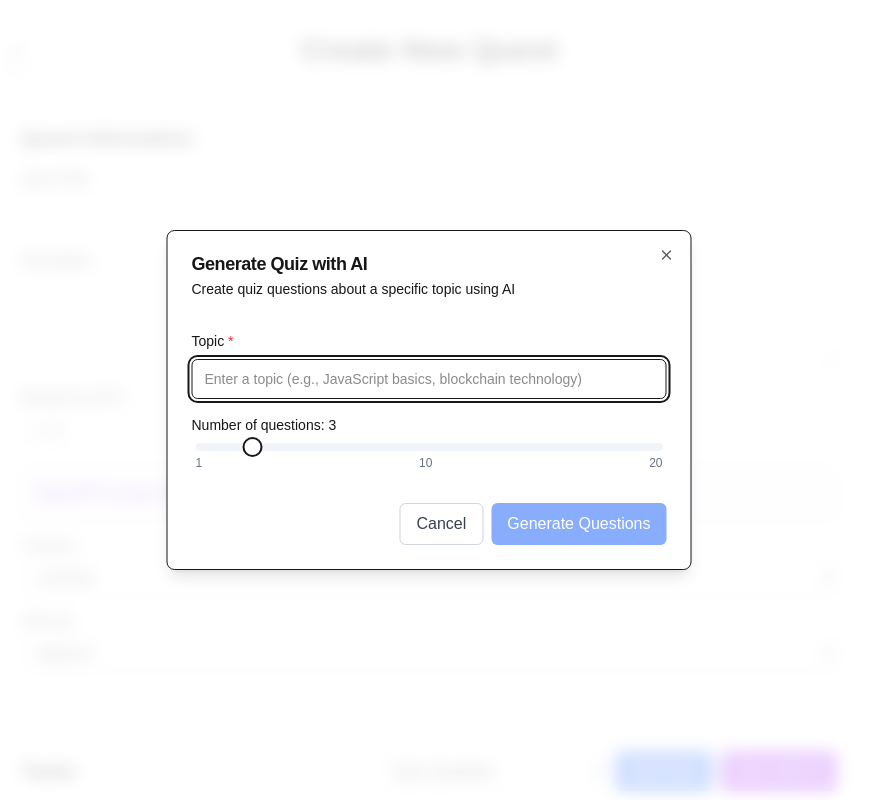
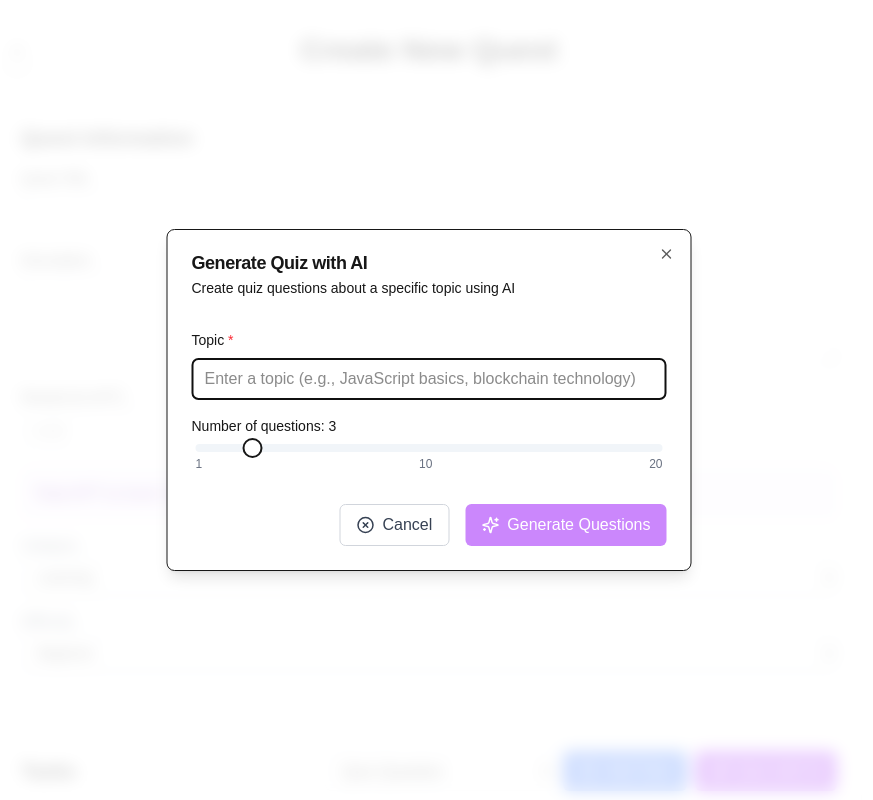
Before and after one commit to igar1991/quest-generator, a Next.js app: page /create in a window 1280 px wide. Both pictures are taken after a click on the button "Quiz with AI". Shown: the top 800 px of the page, without its empty margins (211-1084 px from the left). Built offline with nearby package versions, Linux system fonts and the light colour scheme.

Commit message:
feat: enhance QuizAiModal and page components with icon integration and improved button styles

```diff
--- a/src/app/components/QuizAiModal.tsx
+++ b/src/app/components/QuizAiModal.tsx
@@ -9,8 +9,9 @@ import {
   DialogHeader,
   DialogTitle,
 } from "@/app/components/ui/Dialog";
-import { Input } from "@/app/components/ui/Input";
 import { Slider } from "@/app/components/ui/Slider";
+// Import icons
+import { Sparkles, XCircle } from "lucide-react";
 
 // Fix Button import issue
 const Button = ({
@@ -19,25 +20,29 @@ const Button = ({
   onClick,
   disabled,
   className,
+  icon,
 }: {
   children: React.ReactNode;
   variant?: "outline" | "primary";
   onClick?: () => void;
   disabled?: boolean;
   className?: string;
+  icon?: React.ReactNode;
 }) => {
-  const baseClass = "px-4 py-2 rounded-md font-medium transition-colors";
+  const baseClass =
+    "px-4 py-2 rounded-md font-medium transition-all duration-200";
   const variantClass =
     variant === "outline"
-      ? "border border-gray-300 hover:bg-gray-100 text-gray-700"
-      : "bg-blue-600 text-white hover:bg-blue-700";
+      ? "border border-gray-300 hover:bg-gray-100 text-gray-700 hover:shadow-sm"
+      : "bg-blue-600 text-white hover:bg-blue-700 hover:shadow-md";
 
   return (
     <button
-      className={`${baseClass} ${variantClass} ${className || ""} ${disabled ? "opacity-50 cursor-not-allowed" : ""}`}
+      className={`${baseClass} ${variantClass} ${className || ""} ${disabled ? "opacity-50 cursor-not-allowed" : ""} flex items-center justify-center gap-2`}
       onClick={onClick}
       disabled={disabled}
     >
+      {icon}
       {children}
     </button>
   );
@@ -182,12 +187,12 @@ export function QuizAiModal({
             <label htmlFor="topic" className="text-sm font-medium">
               Topic <span className="text-red-500">*</span>
             </label>
-            <Input
+            <input
               id="topic"
               value={topic}
               onChange={(e) => setTopic(e.target.value)}
               placeholder="Enter a topic (e.g., JavaScript basics, blockchain technology)"
-              className="col-span-3"
+              className="w-full px-3 py-2 border border-gray-300 rounded-md"
               disabled={isGenerating}
             />
           </div>
@@ -215,17 +220,21 @@ export function QuizAiModal({
           </div>
         </div>
 
-        <DialogFooter>
+        <DialogFooter className="flex flex-col sm:flex-row gap-3 sm:gap-2">
           <Button
             variant="outline"
             onClick={() => onOpenChange(false)}
             disabled={isGenerating}
+            icon={<XCircle size={18} />}
+            className="w-full sm:w-auto"
           >
             Cancel
           </Button>
           <Button
             onClick={handleGenerate}
             disabled={!topic.trim() || isGenerating}
+            icon={<Sparkles size={18} />}
+            className="w-full sm:w-auto bg-purple-600 hover:bg-purple-700"
           >
             {isGenerating ? "Generating..." : "Generate Questions"}
           </Button>
--- a/src/app/create/page.tsx
+++ b/src/app/create/page.tsx
@@ -31,6 +31,7 @@ import {
   TOTAL_USERS_MAX,
 } from "@/utils/validationConstants";
 import { QuizAiModal, QuizQuestion } from "../components/QuizAiModal";
+import { PlusCircle, Sparkles, CheckCircle, Trash } from "lucide-react";
 
 // Define the task types used in the create page
 type TaskType = "quiz" | "check-balance-increment";
@@ -816,16 +817,18 @@ export default function CreateQuestPage() {
               <button
                 type="button"
                 onClick={addTask}
-                className="px-4 py-2 bg-blue-600 text-white rounded-md hover:bg-blue-700 w-full sm:w-auto"
+                className="px-4 py-2 bg-blue-600 text-white rounded-md hover:bg-blue-700 w-full sm:w-auto flex items-center justify-center gap-2 transition-all duration-200 hover:shadow-md"
               >
-                Add Task
+                <PlusCircle size={18} />
+                <span>Add Task</span>
               </button>
               <button
                 type="button"
                 onClick={() => setShowQuizAiModal(true)}
-                className="px-4 py-2 bg-purple-600 text-white rounded-md hover:bg-purple-700 w-full sm:w-auto"
+                className="px-4 py-2 bg-purple-600 text-white rounded-md hover:bg-purple-700 w-full sm:w-auto flex items-center justify-center gap-2 transition-all duration-200 hover:shadow-md"
               >
-                Quiz with AI
+                <Sparkles size={18} />
+                <span>Quiz with AI</span>
               </button>
             </div>
           </div>
@@ -859,9 +862,10 @@ export default function CreateQuestPage() {
                   <button
                     type="button"
                     onClick={() => removeTask(task.id)}
-                    className="text-red-600 hover:text-red-800"
+                    className="text-red-600 hover:text-red-800 flex items-center gap-1 hover:bg-red-50 px-2 py-1 rounded-md transition-colors duration-200"
                   >
-                    Remove
+                    <Trash size={16} />
+                    <span>Remove</span>
                   </button>
                 </div>
 
@@ -959,18 +963,20 @@ export default function CreateQuestPage() {
                             <button
                               type="button"
                               onClick={() => removeOption(task.id, optionIndex)}
-                              className="px-3 py-2 bg-red-100 text-red-600 rounded-md sm:rounded-l-none sm:rounded-r-md hover:bg-red-200 mt-1 sm:mt-0 w-full sm:w-auto"
+                              className="px-3 py-2 bg-red-50 text-red-600 rounded-md sm:rounded-l-none sm:rounded-r-md hover:bg-red-100 mt-1 sm:mt-0 w-full sm:w-auto flex items-center justify-center gap-2 transition-all duration-200 hover:shadow-sm"
                             >
-                              Remove
+                              <Trash size={16} />
+                              <span>Remove</span>
                             </button>
                           </div>
                         ))}
                         <button
                           type="button"
                           onClick={() => addOption(task.id)}
-                          className="px-3 py-1 text-sm border border-gray-300 rounded-md hover:bg-gray-100 w-full sm:w-auto"
+                          className="px-3 py-2 text-blue-600 border border-blue-200 bg-blue-50 rounded-md hover:bg-blue-100 w-full sm:w-auto flex items-center justify-center gap-2 transition-all duration-200 hover:shadow-sm mt-2"
                         >
-                          Add Option
+                          <PlusCircle size={16} />
+                          <span>Add Option</span>
                         </button>
                       </div>
 
@@ -1069,9 +1075,10 @@ export default function CreateQuestPage() {
         <div className="mt-6 flex justify-end">
           <button
             type="submit"
-            className="px-6 py-3 bg-green-600 text-white rounded-md hover:bg-green-700 font-medium w-full sm:w-auto disabled:opacity-50 disabled:cursor-not-allowed"
+            className="px-6 py-3 bg-green-600 text-white rounded-md hover:bg-green-700 font-medium w-full sm:w-auto disabled:opacity-50 disabled:cursor-not-allowed flex items-center justify-center gap-2 transition-all duration-200 hover:shadow-md"
             disabled={!formChanged || isSubmitting}
           >
+            <CheckCircle size={20} />
             {isSubmitting ? "Creating Quest..." : "Create Quest"}
           </button>
         </div>
@@ -1165,10 +1172,11 @@ export default function CreateQuestPage() {
         <div className="mt-4">
           <button
             type="button"
-            className="bg-primary text-white py-2 px-4 rounded-md hover:bg-primary-dark transition-colors duration-200 disabled:opacity-50 disabled:cursor-not-allowed"
+            className="bg-primary text-white py-2 px-4 rounded-md hover:bg-primary-dark transition-colors duration-200 disabled:opacity-50 disabled:cursor-not-allowed flex items-center gap-2 hover:shadow-md"
             onClick={validateFormWrapper}
             disabled={isValidating || isSubmitting || !formChanged}
           >
+            <CheckCircle size={18} />
             {isValidating ? "Validating..." : "Validate Quest"}
           </button>
         </div>
```
